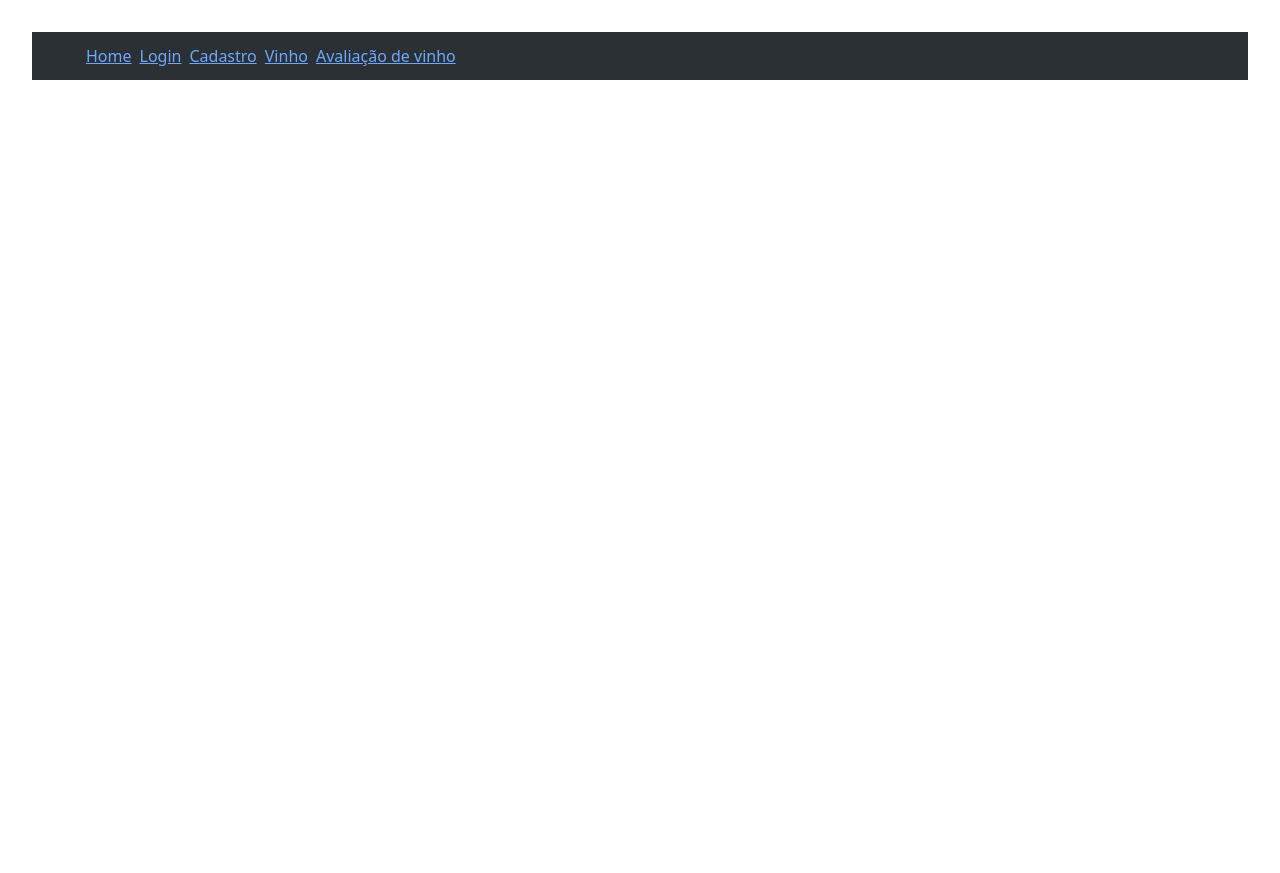
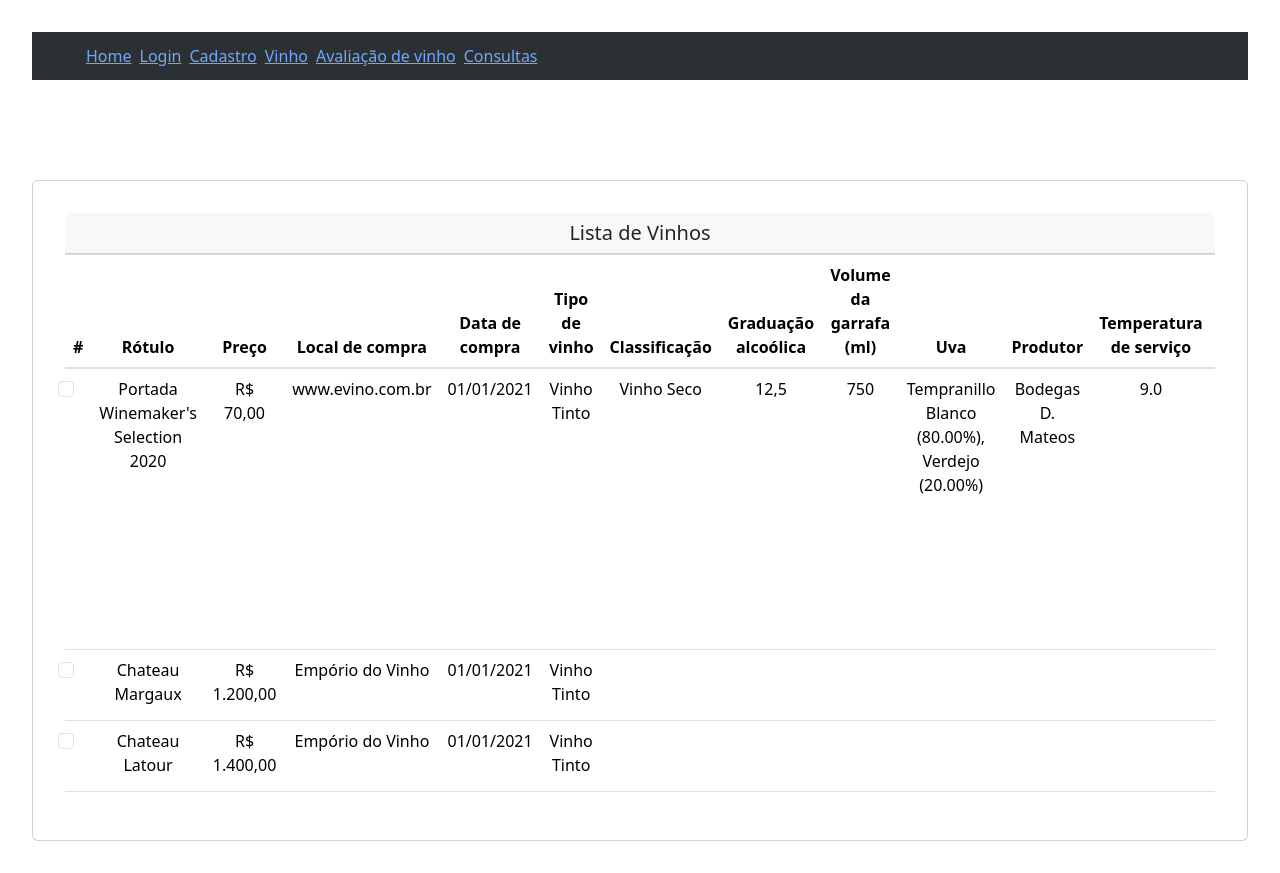
Before and after one commit to vinho-notas/vinho-notas-app, a React (Vite) app in the folder frontend/: page /search-wine in a window 1280 px wide. Before the commit the page ends 800 px from the top, so only its background shows below. Built offline with nearby package versions, Linux system fonts and the light colour scheme.

Commit message:
feat: criando tela de consulta de vinhos

```diff
--- a/frontend/src/App.jsx
+++ b/frontend/src/App.jsx
@@ -7,6 +7,7 @@
 import Registration from './components/registration/Registration';
 import Wine from './components/wine/Wine';
 import WineReview from './components/wine/WineReview';
+import SearchWine from './components/wine/SearchWine';
 
 function App() {
   return (
@@ -18,6 +19,7 @@
         <Route path="/registration" element={<Registration />} />
         <Route path="/wine" element={<Wine />} />
         <Route path="/wine-review" element={<WineReview />} />
+        <Route path="/search-wine" element={<SearchWine />} />
       </Routes>
     </>
   )
--- a/frontend/src/components/header/Header.jsx
+++ b/frontend/src/components/header/Header.jsx
@@ -16,6 +16,7 @@
                 <Link className="me-auto p-1 d-inline-block" to="/registration">Cadastro</Link>
                 <Link className="me-auto p-1 d-inline-block" to="/wine">Vinho</Link>
                 <Link className="me-auto p-1 d-inline-block" to="/wine-review">Avaliação de vinho</Link>
+                <Link className="me-auto p-1 d-inline-block" to="/search-wine">Consultas</Link>
             </Nav>
             </Navbar.Collapse>
         </Container>
--- /dev/null
+++ b/frontend/src/components/wine/SearchWine.jsx
@@ -0,0 +1,12 @@
+import WineList from "./WineList"
+
+
+const SearchWine = () => {
+    return (
+        <>
+            <WineList />
+        </>
+    )
+}
+
+export default SearchWine
--- a/frontend/src/components/wine/Wine.jsx
+++ b/frontend/src/components/wine/Wine.jsx
@@ -1,11 +1,11 @@
-import VinhoList from './WineList';
+import WineList from './WineList';
 import WineRegistration from './WineRegistration';
 
 const Vinho = () => {
     return (
         <>
             <WineRegistration />
-            <VinhoList />
+            <WineList />
         </>
     )
 }
--- a/frontend/src/components/wine/WineList.jsx
+++ b/frontend/src/components/wine/WineList.jsx
@@ -1,8 +1,8 @@
-import { Card } from 'react-bootstrap';
+import { Card, Dropdown, DropdownButton, InputGroup, SplitButton } from 'react-bootstrap';
 import Table from 'react-bootstrap/Table';
 import Form from 'react-bootstrap/Form';
 
-const VinhoList = () => {
+const WineList = () => {
   return (
     <Card style={{ marginTop: 100 }}>
       <Card.Header as="h5" >Lista de Vinhos</Card.Header>
@@ -27,6 +27,7 @@
             <th>Região</th>
             <th>Maturação</th>
             <th>Harmonização</th>
+            <th>Ação</th>
           </tr>
         </thead>
         <tbody>
@@ -49,6 +50,19 @@
             <td>La Rioja</td>
             <td>10 meses em barricas de carvalho francês</td>
             <td>Peixe assado na folha de bananeira, frutos do mar, arroz com brócolis, espetinho de camarão, massas, burrata, saladas.</td>
+            <td>
+              <InputGroup className="mb-3">
+              <DropdownButton
+                title="Ação"
+                variant="primary"
+                alignRight
+              >
+                  <Dropdown.Item href="#">Adicionar</Dropdown.Item>
+                  <Dropdown.Item href="#">Editar</Dropdown.Item>
+                  <Dropdown.Item href="#">Excluir</Dropdown.Item>
+                </DropdownButton>
+              </InputGroup>
+            </td>
           </tr>
           <tr>
             <td><Form.Check /></td>
@@ -57,6 +71,31 @@
             <td>Empório do Vinho</td>
             <td>01/01/2021</td>
             <td>Vinho Tinto</td>
+            <td></td>
+            <td></td>
+            <td></td>
+            <td></td>
+            <td></td>
+            <td></td>
+            <td></td>
+            <td></td>
+            <td></td>
+            <td></td>
+            <td></td>
+            <td></td>
+            <td>
+              <InputGroup className="mb-3">
+              <DropdownButton
+                title="Ação"
+                variant="primary"
+                alignRight
+              >
+                  <Dropdown.Item href="#">Adicionar</Dropdown.Item>
+                  <Dropdown.Item href="#">Editar</Dropdown.Item>
+                  <Dropdown.Item href="#">Excluir</Dropdown.Item>
+                </DropdownButton>
+              </InputGroup>
+            </td>
           </tr>
           <tr>
             <td><Form.Check /></td>
@@ -65,6 +104,31 @@
             <td>Empório do Vinho</td>
             <td>01/01/2021</td>
             <td>Vinho Tinto</td>
+            <td></td>
+            <td></td>
+            <td></td>
+            <td></td>
+            <td></td>
+            <td></td>
+            <td></td>
+            <td></td>
+            <td></td>
+            <td></td>
+            <td></td>
+            <td></td>
+            <td>
+              <InputGroup className="mb-3">
+              <DropdownButton
+                title="Ação"
+                variant="primary"
+                alignRight
+              >
+                  <Dropdown.Item href="#">Adicionar</Dropdown.Item>
+                  <Dropdown.Item href="#">Editar</Dropdown.Item>
+                  <Dropdown.Item href="#">Excluir</Dropdown.Item>
+                </DropdownButton>
+              </InputGroup>
+            </td>
           </tr>
         </tbody>
       </Table>
@@ -72,4 +136,4 @@
   )
 }
 
-export default VinhoList
+export default WineList
```
